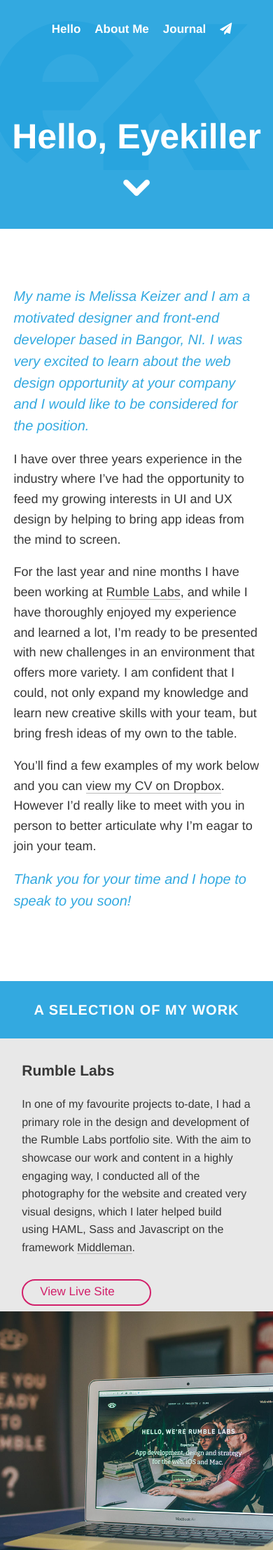
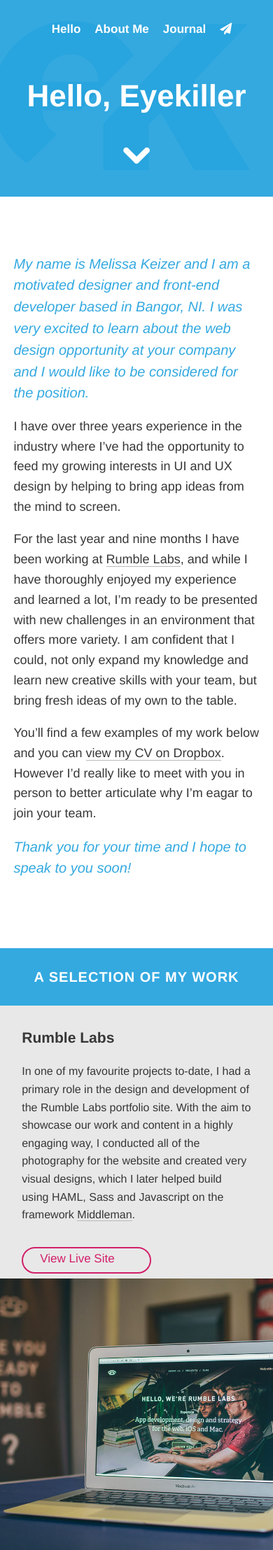
Before and after one commit to melissakeizer/melissakeizer.com, a Jekyll site: the page built from eyekiller/index.markdown, in a window 390 px wide. Shown: the top 2215 px of the page at 70% size. Built offline with Jekyll 4.4.1, drawn with Linux system fonts in a browser that asks for light colours; nearby versions of some CDN libraries.

Commit message:
edits to eyekiller page

```diff
--- a/_sass/base/_responsify.scss
+++ b/_sass/base/_responsify.scss
@@ -156,12 +156,20 @@
       background: darken($turquoise, 5%);
     }
 
+   #page-eyekiller header{
+    padding-bottom: 1em;
+   }
+
 
   #page-eyekiller .header-background {
-    min-height: 230px;
+    min-height: 250px;
     h1{
-      font-size: 50px;
+      font-size: 44px;
     }
+  }
+
+  #page-eyekiller .header-background .content{
+    padding: 8% 0 22% 0;
   }
 
   #page-eyekiller .my-work .section-title {
```
Also changed, not shown: 2 other files.
